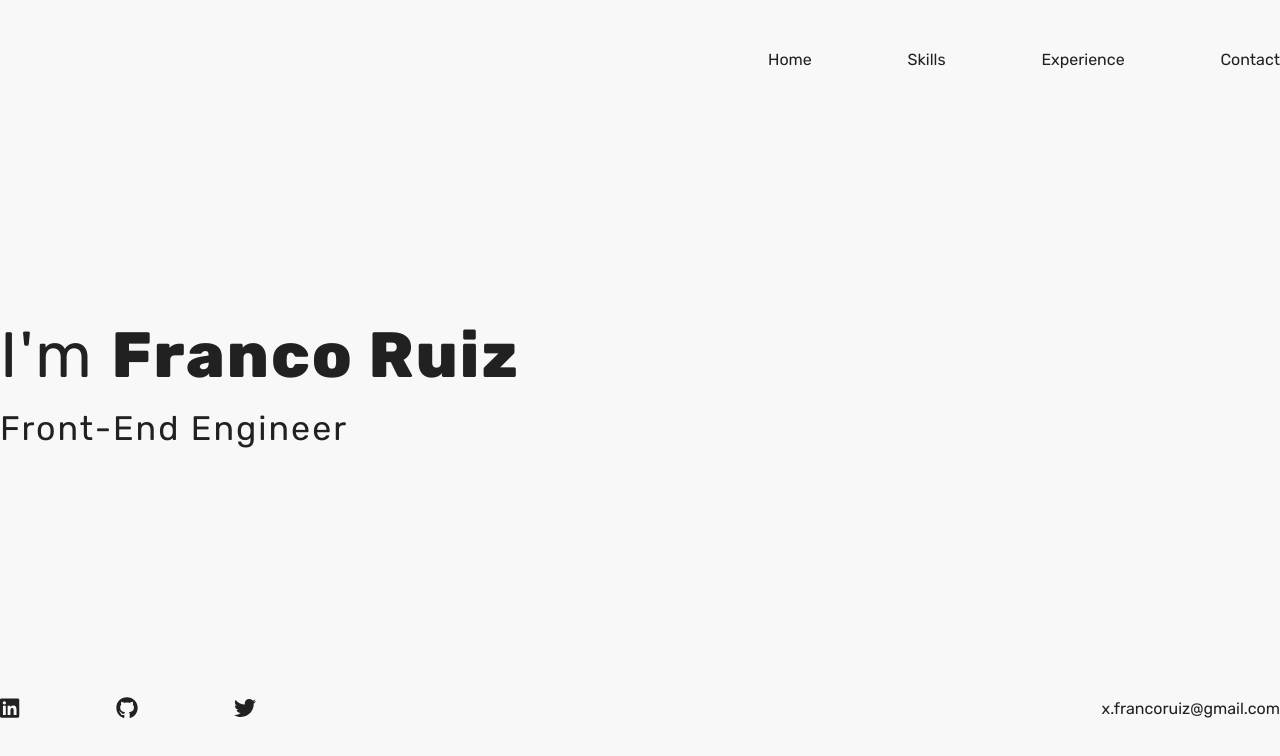
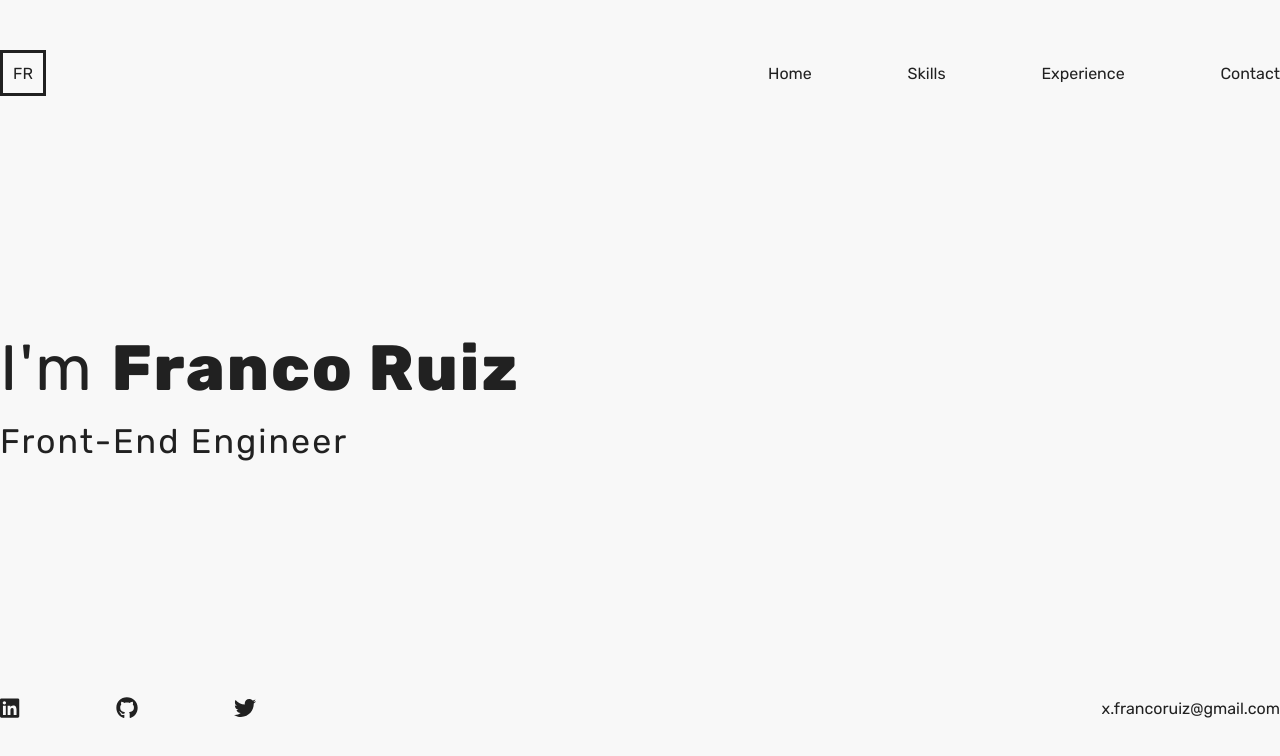
Before and after one commit to fmruiz/portfolio, a React (Create React App) app: page / in a window 1280 px wide. Shown: the top 756 px of the page. Built offline with nearby package versions, Linux system fonts and the light colour scheme.

Commit message:
add Logo component

```diff
--- /dev/null
+++ b/src/components/Homepage/Logo/Logo.js
@@ -0,0 +1,10 @@
+import React from "react";
+import "./styles.css";
+
+const Logo = ({ children, ...props }) => (
+  <div className={"logo__container"} {...props}>
+    {children}
+  </div>
+);
+
+export default Logo;
--- /dev/null
+++ b/src/components/Homepage/Logo/index.js
@@ -0,0 +1 @@
+export { default } from "./Logo";
--- /dev/null
+++ b/src/components/Homepage/Logo/styles.css
@@ -0,0 +1,18 @@
+/* LOGO STYLES */
+.logo__container {
+  display: flex;
+  align-items: center;
+  justify-content: center;
+  height: 40px;
+  width: 40px;
+  border: 3.5px solid var(--color-black);
+  color: var(--color-black);
+  cursor: pointer;
+  transition: 0.5s all;
+}
+
+.logo__container:hover {
+    background-color: var(--color-black);
+    color: var(--color-white);
+    transition: 0.5s all;
+}
--- a/src/components/Homepage/Navbar/Navbar.js
+++ b/src/components/Homepage/Navbar/Navbar.js
@@ -1,9 +1,12 @@
 import React from "react";
+import Logo from "../Logo";
 import './styles.css'
 
 export const Navbar = ({ color, ...props }) => (
   <div className={`navbar__container`} {...props}>
-    <div className={"navbar__first"}></div>
+    <div className={"navbar__first"}>
+      <Logo>FR</Logo>
+    </div>
     <div className={"navbar__second"}>
       <a href="#" className={`${color}`}>
         Home
```
Also changed, not shown: 1 other file (tests, documents, lock files or other folders).
